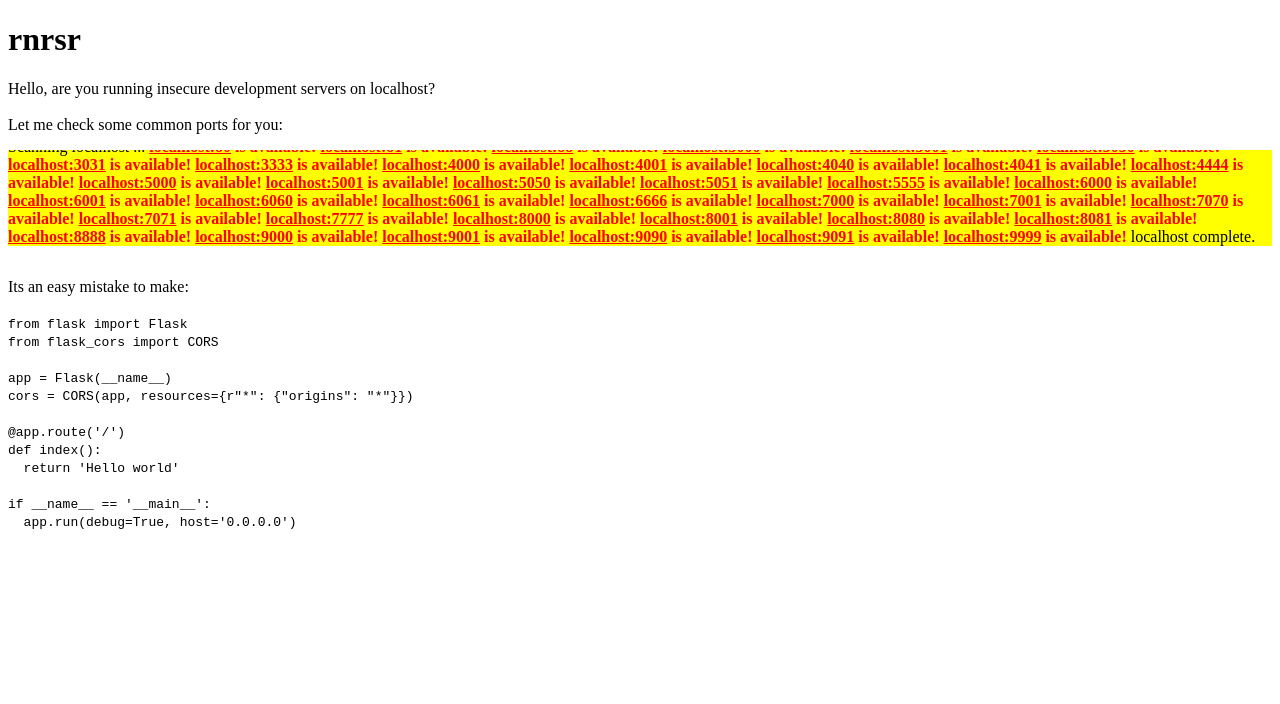
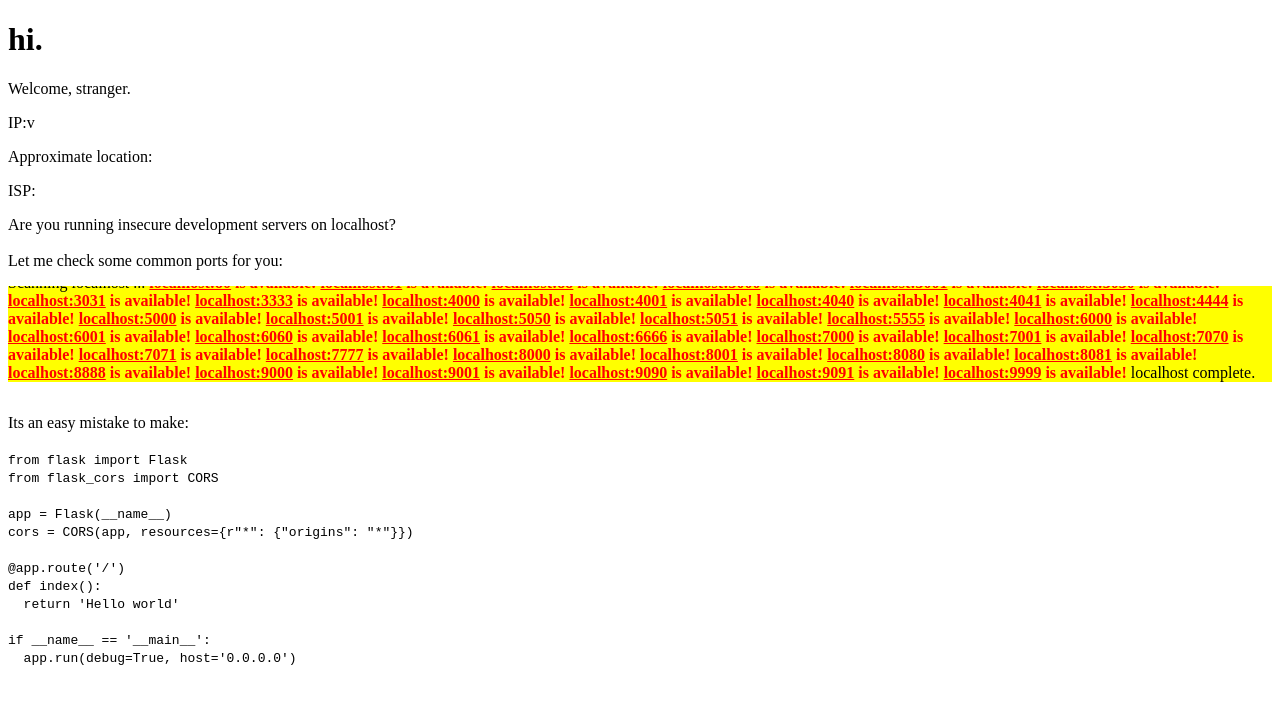
Before and after one commit to rnrsr/rnrsr.github.io, a plain HTML site: page index.html in a window 1280 px wide. Drawn offline with Linux system fonts and the light colour scheme; no server answers.

Commit message:
add IP check

```diff
--- a/index.html
+++ b/index.html
@@ -15,9 +15,13 @@
 
   </head>
   <body>
-    <h1>rnrsr</h1>
+    <h1>hi.</h1>
+    <p>Welcome, stranger.</p>
+    <p>IP:v<span id="ip"></span></p>
+    <p>Approximate location: <span id="location"></span></p>
+    <p>ISP: <span id="isp"></span></p>
     <p>
-      Hello, are you running insecure development servers on localhost?
+      Are you running insecure development servers on localhost?
       <br /><br />
       Let me check some common ports for you:
     </p>
@@ -140,6 +144,17 @@
         loop(1);
       }
 
+      function getIP() {
+        timeoutPromise(2000, fetch('http://ip-api.com/json')).then(
+          response => {
+            document.getElementById("ip").innerHTML=`${status}`
+          },
+          e => {
+          }
+        );
+      }
+
+      getIP();
       scanHost("localhost", localChecklist, () => {
         getLocalNetworkPrefix(prefix => {
           scanNetwork(prefix);
```
